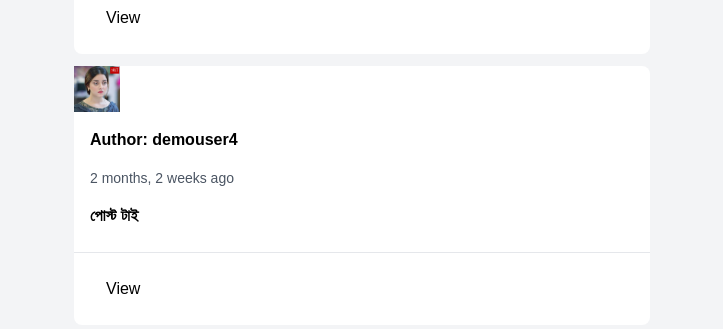
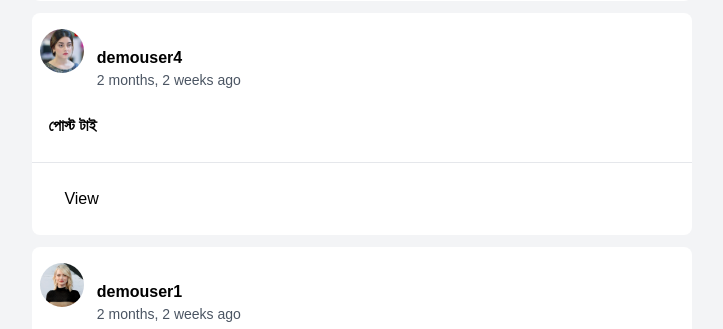
Before and after one commit to itsmohiful/FaceMash, a Django app: page / in a window 1280 px wide. Shown: the part 597-926 px from the top of the page, without its empty margins (278-1001 px from the left). Run offline with Django 4.2, Linux system fonts and the light colour scheme; data comes from the database, SQL or seed files in the repository; both versions use the stored data as it was after the commit.

Commit message:
add comments section and fix header issue

```diff
--- a/feed/models.py
+++ b/feed/models.py
@@ -12,3 +12,14 @@ class Post(models.Model):
 
     def __str__(self) -> str:
         return self.title
+
+
+class Comment(models.Model):
+    post = models.ForeignKey(Post, null = True, blank=True, on_delete=models.CASCADE)
+    comment_author = models.ForeignKey(User, on_delete=models.CASCADE)
+    commented_at = models.DateTimeField(auto_now_add=True)
+    body = models.TextField()
+
+
+    def __str__(self):
+        return self.body
--- a/feed/templates/feed/home.html
+++ b/feed/templates/feed/home.html
@@ -2,12 +2,12 @@
 
 {% block content %}
 
-      {% include 'includes/message.html' %}
+    {% include 'includes/message.html' %}
 
     <section class="flex gap-10">
-       {% include 'includes/left-sidebar.html' %}
+        {% include 'includes/left-sidebar.html' %}
 
-        <main class="flex-1">
+        <main class="flex-1 w-3/5">
             {% for post in posts %}
                 <!-- delete modal start-->
                 <div class="modal">
@@ -25,11 +25,15 @@
                 </div>
                 <!-- delete modal end-->
 
-                <div class="bg-white rounded-lg mb-3">
-                    <img src="{{ post.post_author.profile.profile_image.url }}" alt="profile picture" class="w-27 h-25 rounded" style="width: 8%; height:8%; border-radious: 40%">
-                    <h3 class="text-base font-semibold p-4">Author: {{ post.post_author }}</h3>
-                    <time class="text-gray-600 text-sm block px-4 pb-4">{{ post.posted_at|timesince }} ago</time>
+                <div class="bg-white rounded-lg mb-3 w-full">
+                    <div class="w-2/10 inline-block pt-2 mt-2 ml-2 m-1 pb-2">
+                        <img src="{{ post.post_author.profile.profile_image.url }}" alt="profile picture" class="w-11 h-11 rounded-full">
+                    </div>
 
+                    <div class="w-8/10 inline-block pl-1 pb-2 -mt-12">
+                        <h4 class="text-base font-semibold">{{ post.post_author }}</h4>
+                        <time class="text-gray-600 text-sm block">{{ post.posted_at|timesince }} ago</time>
+                    </div>
                     {% if post.post_image %}
                         <img src="{{ post.post_image.url }}" alt={{ post.title }} class="w-full h-72 object-cover">
                     {% endif %}
@@ -52,6 +56,6 @@
             {% endfor %}
         </main>
 
-         {% include 'includes/right-sidebar.html' %}
+        {% include 'includes/right-sidebar.html' %}
     </section>
 {% endblock %}
--- a/feed/views.py
+++ b/feed/views.py
@@ -2,7 +2,7 @@ from django.contrib import messages
 from django.contrib.auth.decorators import login_required
 from django.shortcuts import get_object_or_404, redirect, render
 
-from .forms import PostForm
+from .forms import CommentForm, PostForm
 from .models import Post
 
 
@@ -37,8 +37,24 @@ def creat_post(request):
 #post detail view
 def post_detail(request,pk):
     post = get_object_or_404(Post,pk=pk)
+    comments = post.comment_set.all()
+    form = CommentForm()
+    if request.method == 'POST':
+        form = CommentForm()
+        if form.is_valid():
+            comment = form.save(commit=False)
+            comment.post = post
+            comment.comment_autor = request.user
+            comment.save()
+            messages.success(request,'Comment added successfully.')
+
+    else:
+        form = CommentForm()
+
     context = {
-        "post" : post
+        'post' : post,
+        'form' : form,
+        'comments': comments,
     }
 
     return render(request,'feed/post_detail.html',context)
--- a/static/css/style.css
+++ b/static/css/style.css
@@ -69,7 +69,7 @@ body {
 }
 
 /*
-! tailwindcss v3.0.23 | MIT License | https://tailwindcss.com
+! tailwindcss v3.0.24 | MIT License | https://tailwindcss.com
 */
 
 /*
@@ -576,6 +576,10 @@ Ensure the default browser behavior of the `hidden` attribute.
   position: static;
 }
 
+.m-1 {
+  margin: 0.25rem;
+}
+
 .mx-auto {
   margin-left: auto;
   margin-right: auto;
@@ -593,12 +597,36 @@ Ensure the default browser behavior of the `hidden` attribute.
   margin-top: 0.75rem;
 }
 
+.mt-2 {
+  margin-top: 0.5rem;
+}
+
+.ml-2 {
+  margin-left: 0.5rem;
+}
+
+.-mt-12 {
+  margin-top: -3rem;
+}
+
 .mb-4 {
   margin-bottom: 1rem;
 }
 
 .mt-6 {
   margin-top: 1.5rem;
+}
+
+.mb-5 {
+  margin-bottom: 1.25rem;
+}
+
+.mt-10 {
+  margin-top: 2.5rem;
+}
+
+.mt-8 {
+  margin-top: 2rem;
 }
 
 .block {
@@ -617,6 +645,10 @@ Ensure the default browser behavior of the `hidden` attribute.
   display: inline-flex;
 }
 
+.h-11 {
+  height: 2.75rem;
+}
+
 .h-72 {
   height: 18rem;
 }
@@ -629,24 +661,60 @@ Ensure the default browser behavior of the `hidden` attribute.
   min-height: 100vh;
 }
 
-.w-72 {
-  width: 18rem;
+.w-2\/3 {
+  width: 66.666667%;
+}
+
+.w-1\/3 {
+  width: 33.333333%;
+}
+
+.w-1\/5 {
+  width: 20%;
 }
 
 .w-full {
   width: 100%;
 }
 
+.w-3\/5 {
+  width: 60%;
+}
+
+.w-11 {
+  width: 2.75rem;
+}
+
 .max-w-lg {
   max-width: 32rem;
+}
+
+.max-w-xs {
+  max-width: 20rem;
+}
+
+.max-w-md {
+  max-width: 28rem;
+}
+
+.max-w-sm {
+  max-width: 24rem;
 }
 
 .flex-1 {
   flex: 1 1 0%;
 }
 
+.list-none {
+  list-style-type: none;
+}
+
 .items-center {
   align-items: center;
+}
+
+.justify-end {
+  justify-content: flex-end;
 }
 
 .justify-between {
@@ -657,8 +725,20 @@ Ensure the default browser behavior of the `hidden` attribute.
   gap: 2.5rem;
 }
 
+.justify-self-end {
+  justify-self: end;
+}
+
 .rounded-lg {
   border-radius: 0.5rem;
+}
+
+.rounded-full {
+  border-radius: 9999px;
+}
+
+.rounded {
+  border-radius: 0.25rem;
 }
 
 .border-t {
@@ -683,6 +763,11 @@ Ensure the default browser behavior of the `hidden` attribute.
 .bg-blue-500 {
   --tw-bg-opacity: 1;
   background-color: rgb(59 130 246 / var(--tw-bg-opacity));
+}
+
+.bg-violet-600 {
+  --tw-bg-opacity: 1;
+  background-color: rgb(124 58 237 / var(--tw-bg-opacity));
 }
 
 .bg-gray-300 {
@@ -733,6 +818,23 @@ Ensure the default browser behavior of the `hidden` attribute.
   padding-bottom: 1.25rem;
 }
 
+.px-8 {
+  padding-left: 2rem;
+  padding-right: 2rem;
+}
+
+.pt-2 {
+  padding-top: 0.5rem;
+}
+
+.pb-2 {
+  padding-bottom: 0.5rem;
+}
+
+.pl-1 {
+  padding-left: 0.25rem;
+}
+
 .text-center {
   text-align: center;
 }
@@ -755,6 +857,11 @@ Ensure the default browser behavior of the `hidden` attribute.
 .text-sm {
   font-size: 0.875rem;
   line-height: 1.25rem;
+}
+
+.text-xs {
+  font-size: 0.75rem;
+  line-height: 1rem;
 }
 
 .font-semibold {
@@ -786,6 +893,11 @@ Ensure the default browser behavior of the `hidden` attribute.
   color: rgb(96 165 250 / var(--tw-text-opacity));
 }
 
+.text-rose-600 {
+  --tw-text-opacity: 1;
+  color: rgb(225 29 72 / var(--tw-text-opacity));
+}
+
 .shadow-sm {
   --tw-shadow: 0 1px 2px 0 rgb(0 0 0 / 0.05);
   --tw-shadow-colored: 0 1px 2px 0 var(--tw-shadow-color);
@@ -805,6 +917,16 @@ Ensure the default browser behavior of the `hidden` attribute.
   background-color: rgb(229 231 235 / var(--tw-bg-opacity));
 }
 
+.hover\:bg-gray-300:hover {
+  --tw-bg-opacity: 1;
+  background-color: rgb(209 213 219 / var(--tw-bg-opacity));
+}
+
+.hover\:bg-blue-400:hover {
+  --tw-bg-opacity: 1;
+  background-color: rgb(96 165 250 / var(--tw-bg-opacity));
+}
+
 .hover\:underline:hover {
   -webkit-text-decoration-line: underline;
           text-decoration-line: underline;
--- a/tailwind.config.js
+++ b/tailwind.config.js
@@ -2,6 +2,7 @@ module.exports = {
   content: [
     "./templates/**/*.{html,js}",
     "./feed/templates/**/*.{html,js}",
+    "./users/templates/**/*.{html,js}",
   ],
   theme: {
     extend: {},
--- a/templates/includes/header.html
+++ b/templates/includes/header.html
@@ -1,17 +1,23 @@
 <header class="py-3 bg-white shadow-sm">
     <div class="container mx-auto px-6 flex justify-between items-center">
+      <div class="w-2/3">
+        <a href="/" class="text-2xl font-semibold">FakeBook</a>
+      </div>
 
-      <a href="/" class="text-2xl font-semibold">FakeBook</a>
+      <div class="w-1/3 flex justify-end ">
+        <nav class="justify-self-end">
+          {% if request.user.is_authenticated %}
+            <li class="list-none inline-block"><a href="{% url 'logout' %}" class="px-4 py-2 bg-blue-500 rounded-lg text-white">Sign Out</a></li>
 
-     <nav>
-        {% if request.user.is_authenticated %}
-        <li><a href="{% url 'logout' %}" class="px-4 py-2 bg-blue-500 rounded-lg text-white">Sign Out</a></li>
-        <li><a href="{% url 'profile' %}" class="px-4 py-2 bg-blue-500 rounded-lg text-white"> {{ user.username }} Profile</a></li>
-        {% else %}
-         <li><a href="{% url 'login' %}" class="px-4 py-2 bg-blue-500 rounded-lg text-white">Sign In</a></li>
-         <li><a href="{% url 'register' %}" class="px-4 py-2 bg-blue-800 rounded-lg">Sign Up</a></li>
-      {% endif %}
-     </nav>
+            <li class="list-none inline-block"><a href="{% url 'profile' %}" class="px-4 py-2 bg-violet-600 rounded-lg text-white"> {{ user.username }} Profile</a></li>
 
- </div>
- </header>
+          {% else %}
+            <li class="list-none inline-block"><a href="{% url 'login' %}" class="px-4 py-2 bg-blue-500 rounded-lg text-white">Sign In</a></li>
+
+            <li class="list-none inline-block"><a href="{% url 'register' %}" class="px-4 py-2 bg-violet-600 rounded-lg text-white">Sign Up</a></li>
+          {% endif %}
+        </nav>
+      </div>
+    </div>
+
+</header>
--- a/templates/includes/left-sidebar.html
+++ b/templates/includes/left-sidebar.html
@@ -1,4 +1,4 @@
-<aside class="w-72">
+<aside class="w-1/5">
     <ul>
         <li><a href="{% url 'creat-post' %}" class="px-4 py-2 w-full hover:bg-gray-200 transition inline-block">Add New Post</a></li>
     </ul>
--- a/templates/includes/right-sidebar.html
+++ b/templates/includes/right-sidebar.html
@@ -1,3 +1,3 @@
-<aside class="w-72">
+<aside class="w-1/5">
     Right Sidebar
 </aside>
```
Also changed, not shown: feed/forms.py (+16 -1 lines), feed/templates/feed/post_detail.html (+29 -0 lines), templates/base.html (+4 -3 lines), users/templates/users/login.html (+5 -5 lines), db.sqlite3, feed/migrations/0002_comment.py (added).
